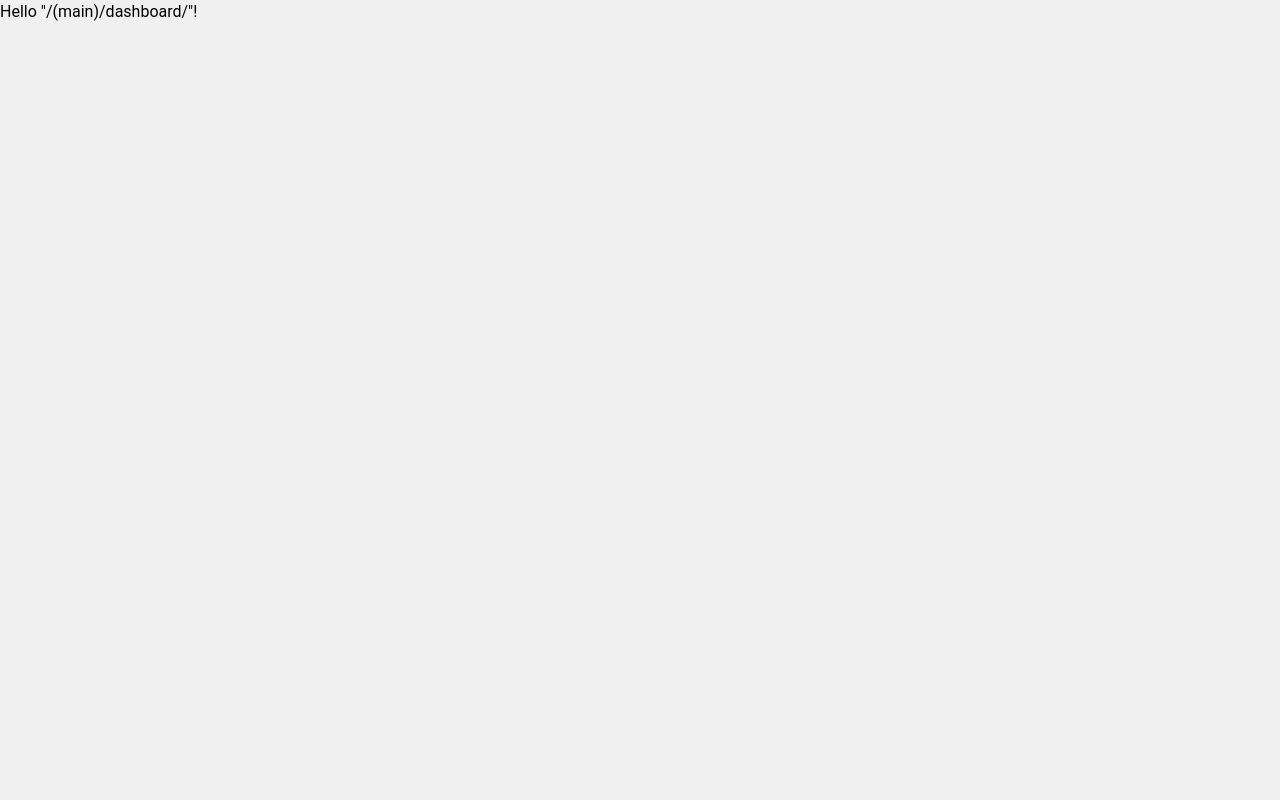
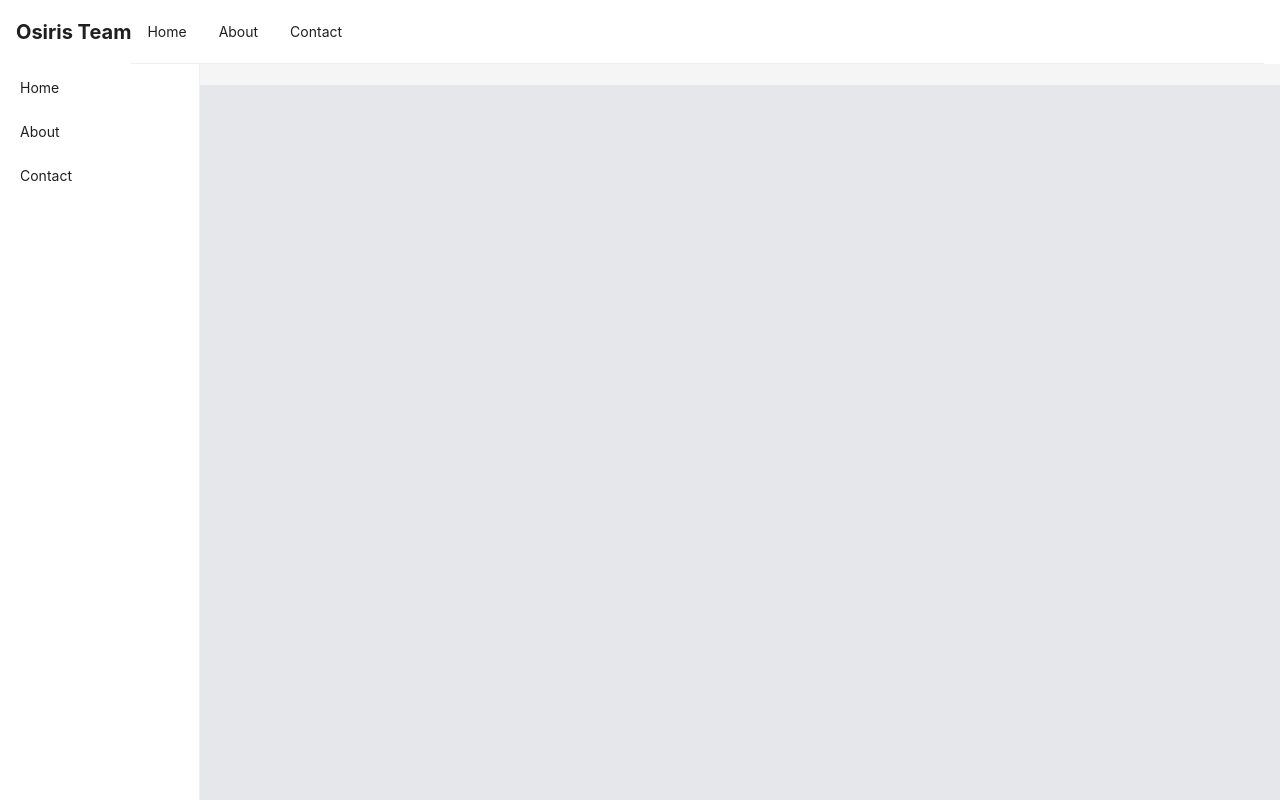
Before and after one commit to Zysd836/osiris-template, a React (Vite) app: page / in a window 1280 px wide. Both pictures are taken after a click on the button "Submit". Built offline with nearby package versions, Linux system fonts and the light colour scheme.

Commit message:
fix: layout

```diff
--- /dev/null
+++ b/src/components/common/logo/Header.tsx
@@ -0,0 +1,7 @@
+import React from 'react'
+
+const Header = () => {
+  return <div className="font-bold text-xl">Osiris Team</div>
+}
+
+export default Header
--- /dev/null
+++ b/src/components/common/logo/index.ts
@@ -0,0 +1,4 @@
+import Header from './Header'
+export default {
+  Header,
+}
--- a/src/index.css
+++ b/src/index.css
@@ -7,5 +7,5 @@ body {
   font-size: 16px;
   margin: 0;
   padding: 0;
-  background-color: #f0f0f0;
+  @apply bg-gray-200;
 }
--- /dev/null
+++ b/src/layout/ProLayout.tsx
@@ -0,0 +1,41 @@
+import Logo from '@/components/common/logo'
+import { Layout, Menu } from 'antd'
+import { Content, Footer, Header } from 'antd/es/layout/layout'
+import Sider from 'antd/es/layout/Sider'
+import React from 'react'
+
+interface ProLayoutProps {
+  children?: React.ReactNode
+}
+const mockMenuItems = [
+  { key: '1', label: 'Home' },
+  { key: '2', label: 'About' },
+  { key: '3', label: 'Contact' },
+]
+const ProLayout: React.FC<ProLayoutProps> = ({ children }) => {
+  return (
+    <Layout className="bg-gray-200">
+      <Header className="bg-white dark:bg-black flex items-center p-4">
+        <Logo.Header />
+        <div className="flex-1">
+          <Menu
+            mode="horizontal"
+            items={mockMenuItems}
+          />
+        </div>
+      </Header>
+      <Layout className="">
+        <Sider className="fixed w-[200px] h-[calc(100dvh-64px)]">
+          <Menu
+            className="h-full"
+            items={mockMenuItems}
+          />
+        </Sider>
+        <Content>{children}</Content>
+      </Layout>
+      <Footer className="p-4 bg-gray-200">Footer</Footer>
+    </Layout>
+  )
+}
+
+export default ProLayout
--- a/src/routes/(main)/route.tsx
+++ b/src/routes/(main)/route.tsx
@@ -1,6 +1,7 @@
 import { fetchMe } from '@/utils/auth.mock'
 import { createFileRoute, Outlet, redirect } from '@tanstack/react-router'
 import Loading from '@/components/common/loading'
+import ProLayout from '@/layout/ProLayout'
 export const Route = createFileRoute('/(main)')({
   component: RouteComponent,
   pendingComponent: () => (
@@ -23,8 +24,8 @@ export const Route = createFileRoute('/(main)')({
 
 function RouteComponent() {
   return (
-    <main>
+    <ProLayout>
       <Outlet />
-    </main>
+    </ProLayout>
   )
 }
```
